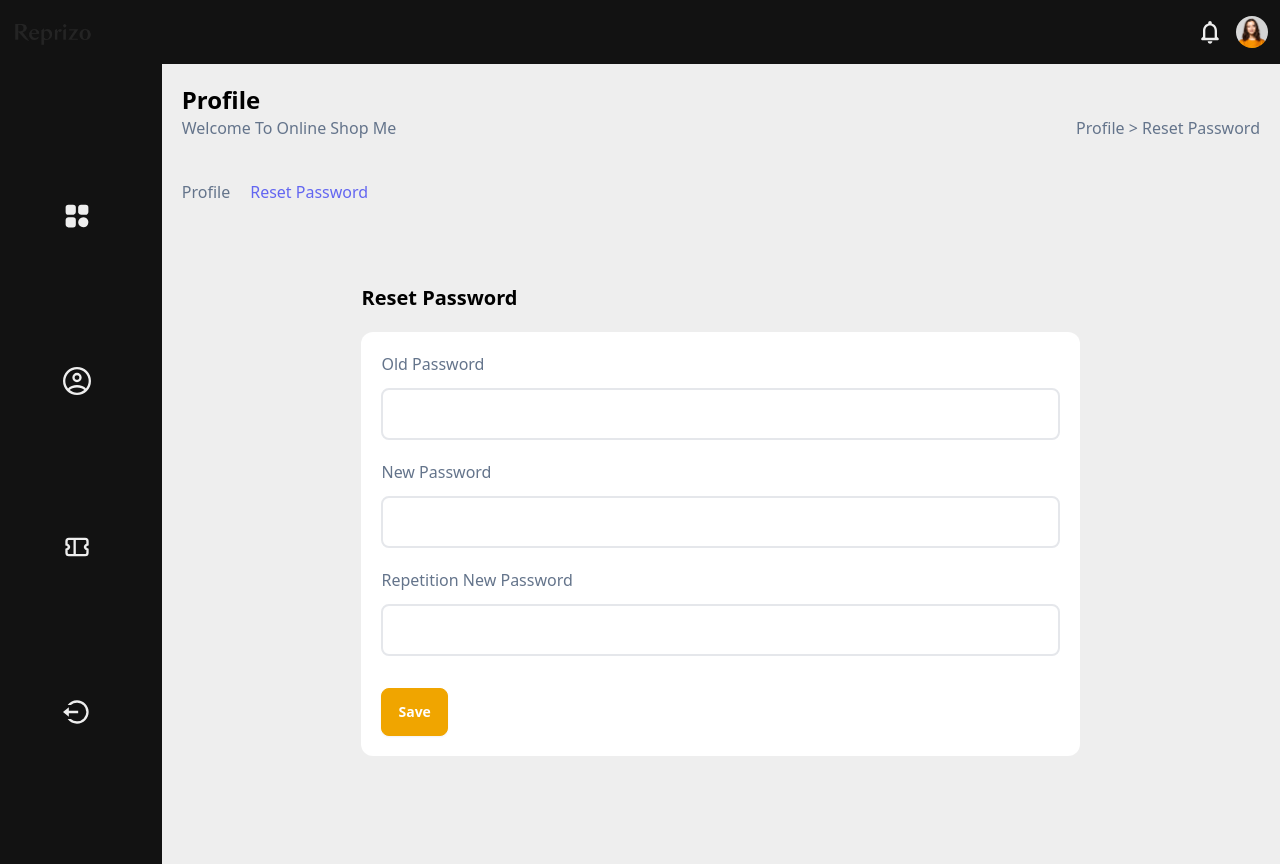
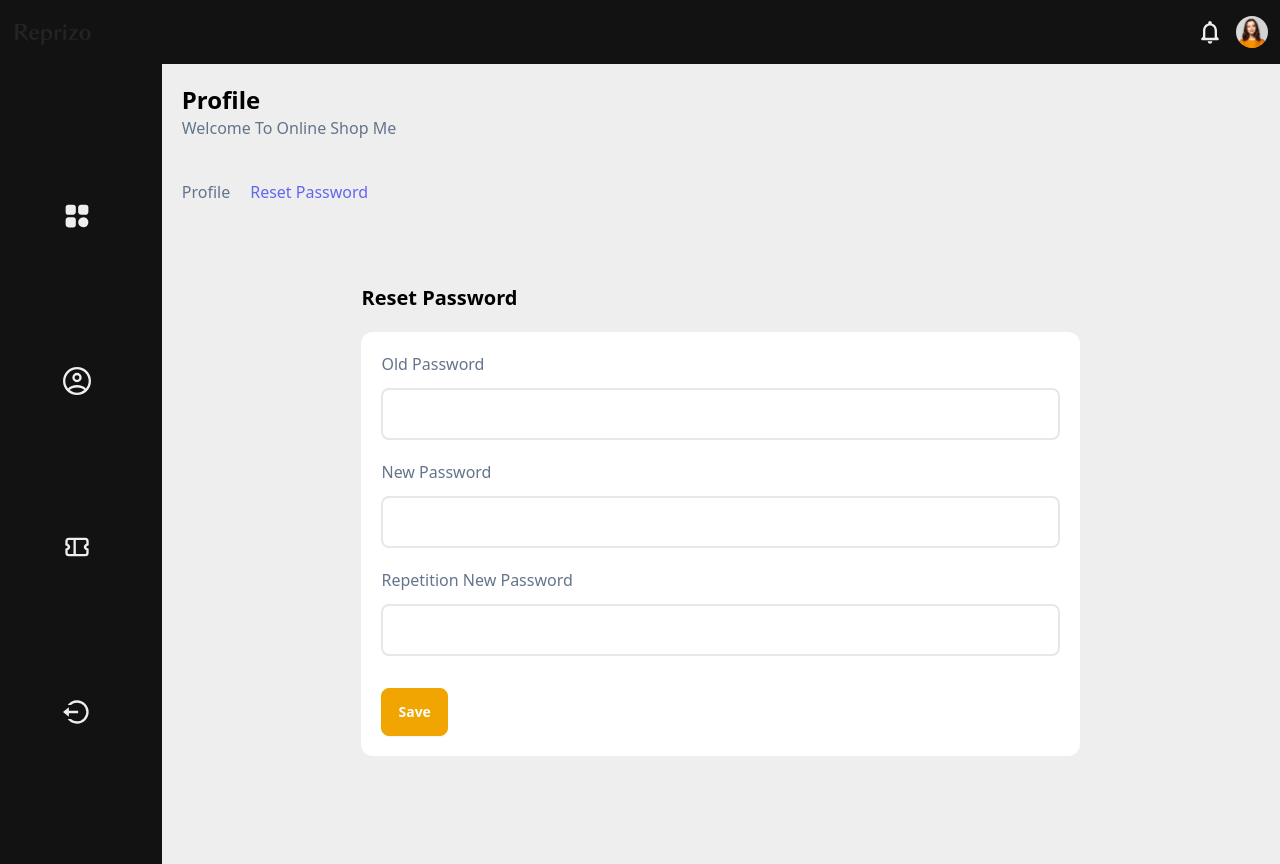
Before and after one commit to Ehsan-Fouladi/Atelier-Frontend, a Nuxt app: page /profile/reset-password in a window 1280 px wide. Built offline with nearby package versions, Linux system fonts and the light colour scheme.

Commit message:
profile panel pages fixed

```diff
--- a/pages/profile/edit.vue
+++ b/pages/profile/edit.vue
@@ -6,13 +6,10 @@
         <span class="text-2xl text-balance font-bold text-black">Profile</span>
         <div class="flex justify-between">
           <span class="capitalize text-slate-500 text-pretty">Welcome To Online Shop Me</span>
-          <span class="capitalize text-slate-500 text-nowrap">
-            <NuxtLink to="/panel/profile">profile</NuxtLink> > <NuxtLink to="/panel/profile">profile</NuxtLink>
-          </span>
         </div>
         <div class="flex gap-5 mt-10">
-          <NuxtLink to="/panel/profile" class="text-indigo-500 capitalize font-medium">Profile</NuxtLink>
-          <NuxtLink to="/panel/reset-password" class="text-slate-500 capitalize font-medium">Reset Password</NuxtLink>
+          <NuxtLink to="/profile/edit" class="text-indigo-500 capitalize font-medium">Profile</NuxtLink>
+          <NuxtLink to="/profile/reset-password" class="text-slate-500 capitalize font-medium">Reset Password</NuxtLink>
         </div>
         <div class="flex flex-col lg:flex-row w-full h-full mt-10 gap-5 overflow-hidden">
           <div class="lg:w-1/2 w-full">
--- a/pages/profile/index.vue
+++ b/pages/profile/index.vue
@@ -1,9 +1,9 @@
 <template>
   <div class="flex flex-col w-full h-fit">
     <!-- orders -->
-    <div class="flex flex-col gap-2 w-full items-center justify-center">
+    <div class="flex flex-col gap-2 w-full items-center justify-center py-4">
       <div
-        class="bg-base-300 text-base-content w-11/12 md:w-4/5 lg:w-3/5 h-full p-5 rounded-xl flex flex-col lg:flex-row items-center"
+        class="bg-base-300 text-base-content w-11/12 max-w-lg xl:max-w-xl p-5 rounded-xl flex flex-col lg:flex-row items-center"
         v-for="i in 10">
         <div class="w-full md:w-2/3">
           <img class="object-cover rounded-xl" src="/img/clock-product-1.png" alt="production" draggable="false">
--- a/pages/profile/reset-password.vue
+++ b/pages/profile/reset-password.vue
@@ -6,13 +6,10 @@
         <span class="text-2xl text-balance font-bold text-black">Profile</span>
         <div class="flex justify-between">
           <span class="capitalize text-slate-500 text-pretty">Welcome To Online Shop Me</span>
-          <span class="capitalize text-slate-500 text-nowrap">
-            <NuxtLink to="/panel/profile">profile</NuxtLink> > <NuxtLink to="/panel/reset-password">reset password</NuxtLink>
-          </span>
         </div>
         <div class="flex gap-5 mt-10">
-          <NuxtLink to="/panel/profile" class="text-slate-500 capitalize font-medium">Profile</NuxtLink>
-          <NuxtLink to="/panel/reset-password" class="text-indigo-500 capitalize font-medium">Reset Password</NuxtLink>
+          <NuxtLink to="/profile/edit" class="text-slate-500 capitalize font-medium">Profile</NuxtLink>
+          <NuxtLink to="/profile/reset-password" class="text-indigo-500 capitalize font-medium">Reset Password</NuxtLink>
         </div>
 
         <div class="flex justify-center items-center flex-row w-full h-full mt-20 md:mb-auto">
```
